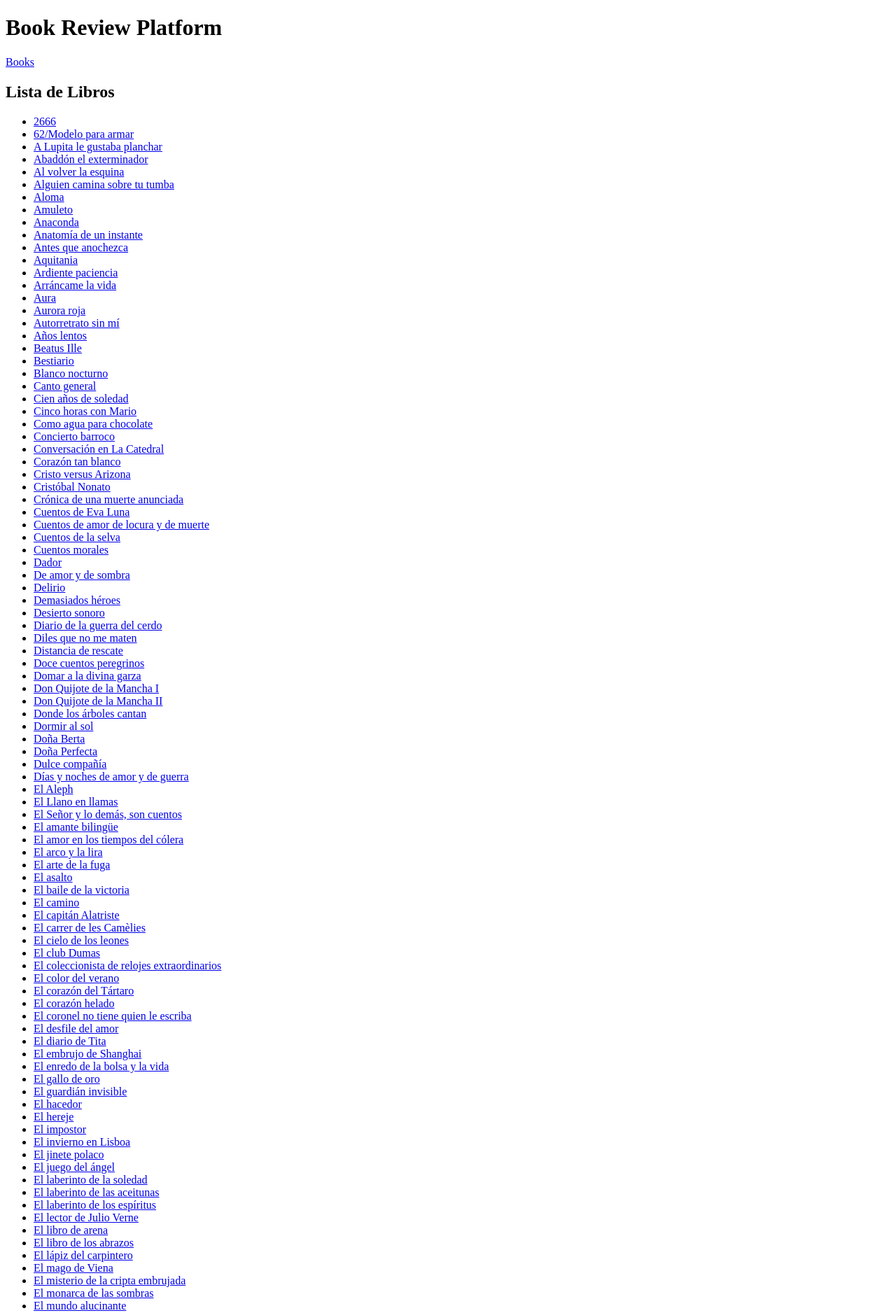
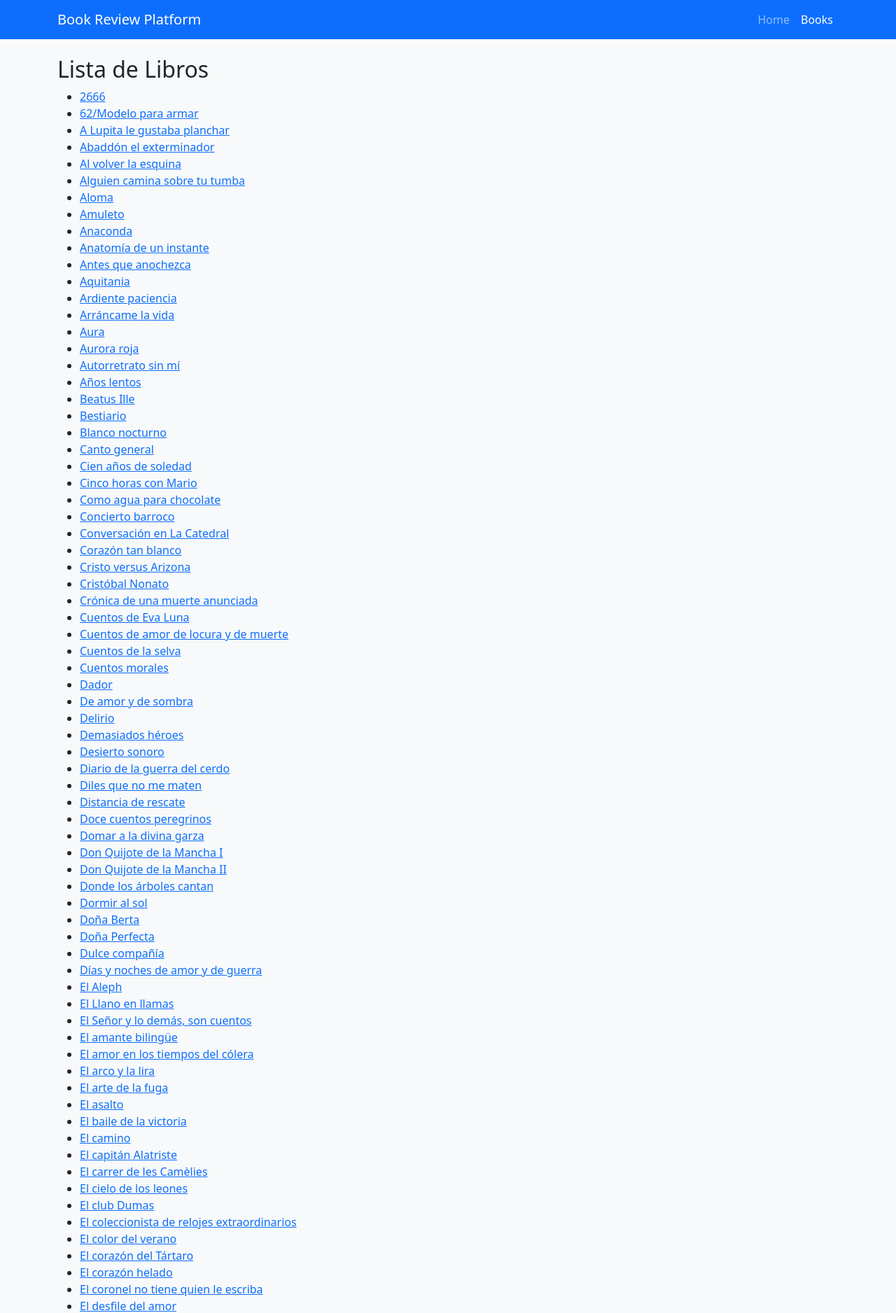
Before and after one commit to AlbertoZuiga/software-architecture-group-7, a Django app: page /books/ in a window 1280 px wide. Shown: the top 1876 px of the page at 70% size. Run offline with Django 5.2, Linux system fonts and the light colour scheme; data comes from the database, SQL or seed files in the repository.

Commit message:
feat: enhance homepage with navbar and footer, integrate Bootstrap for styling

```diff
--- /dev/null
+++ b/apps/common/context_processors.py
@@ -0,0 +1,7 @@
+def navbar_links(request):
+    return {
+        'links': {
+            'Home': '/',
+            'Books': '/books/',
+        }
+    }
--- a/apps/common/templates/base.html
+++ b/apps/common/templates/base.html
@@ -2,22 +2,19 @@
 <html lang="en">
 <head>
     <meta charset="UTF-8">
+    <meta name="viewport" content="width=device-width, initial-scale=1">
     <title>{% block title %}Book Reviews{% endblock %}</title>
+    <link href="https://cdn.jsdelivr.net/npm/bootstrap@5.3.7/dist/css/bootstrap.min.css" rel="stylesheet" integrity="sha384-LN+7fdVzj6u52u30Kp6M/trliBMCMKTyK833zpbD+pXdCLuTusPj697FH4R/5mcr" crossorigin="anonymous">
 </head>
-<body>
-    <header>
-        <h1>Book Review Platform</h1>
-        <nav>
-            <a href="{% url 'books:index' %}">Books</a>
-        </nav>
-    </header>
+<body class="bg-light">
+    {% include 'partials/_navbar.html' %}
 
-    <main>
+    <main class="container">
         {% block content %}{% endblock %}
     </main>
 
-    <footer>
-        <p>&copy; 2025 - Grupo 7</p>
-    </footer>
+    {% include 'partials/_footer.html' %}
+
+    <script src="https://cdn.jsdelivr.net/npm/bootstrap@5.3.7/dist/js/bootstrap.bundle.min.js" integrity="sha384-ndDqU0Gzau9qJ1lfW4pNLlhNTkCfHzAVBReH9diLvGRem5+R9g2FzA8ZGN954O5Q" crossorigin="anonymous"></script>
 </body>
 </html>
--- /dev/null
+++ b/apps/common/templates/partials/_footer.html
@@ -0,0 +1,5 @@
+<footer class="bg-dark text-white text-center py-3 mt-4">
+    <div class="container">
+        <p class="mb-0">&copy; 2025 - Grupo 7</p>
+    </div>
+</footer>
--- /dev/null
+++ b/apps/common/templates/partials/_navbar.html
@@ -0,0 +1,20 @@
+<nav class="navbar navbar-expand-lg navbar-dark bg-primary mb-4">
+    <div class="container">
+        <a class="navbar-brand" href="/">Book Review Platform</a>
+        <button class="navbar-toggler" type="button" data-bs-toggle="collapse" data-bs-target="#navbarNav"
+            aria-controls="navbarNav" aria-expanded="false" aria-label="Toggle navigation">
+            <span class="navbar-toggler-icon"></span>
+        </button>
+        <div class="collapse navbar-collapse" id="navbarNav">
+            <ul class="navbar-nav ms-auto">
+                {% for name, url in links.items %}
+                    <li class="nav-item">
+                        <a class="nav-link{% if request.path == url %} active{% endif %}" href="{{ url }}">
+                            {{ name }}
+                        </a>
+                    </li>
+                {% endfor %}
+            </ul>
+        </div>
+    </div>
+</nav>
--- /dev/null
+++ b/apps/common/urls.py
@@ -0,0 +1,8 @@
+from django.urls import path
+from . import views
+
+app_name = "common"
+
+urlpatterns = [
+    path('', views.home, name='home'),
+]
--- a/apps/common/views.py
+++ b/apps/common/views.py
@@ -1,3 +1,4 @@
 from django.shortcuts import render
 
-# Create your views here.
+def home(request):
+    return render(request, 'home.html')
--- a/book_review_web/settings.py
+++ b/book_review_web/settings.py
@@ -68,6 +68,7 @@ TEMPLATES = [
                 'django.template.context_processors.request',
                 'django.contrib.auth.context_processors.auth',
                 'django.contrib.messages.context_processors.messages',
+                'apps.common.context_processors.navbar_links',
             ],
         },
     },
--- a/book_review_web/urls.py
+++ b/book_review_web/urls.py
@@ -19,6 +19,7 @@ from django.urls import path, include
 
 urlpatterns = [
     path('admin/', admin.site.urls),
+    path('', include('apps.common.urls')),
     path('books/', include('apps.books.urls')),
     path('reviews/', include('apps.reviews.urls')),
     path('sales/', include('apps.sales.urls')),
```
Also changed, not shown: apps/common/templates/home.html (added, +8 -0 lines).
